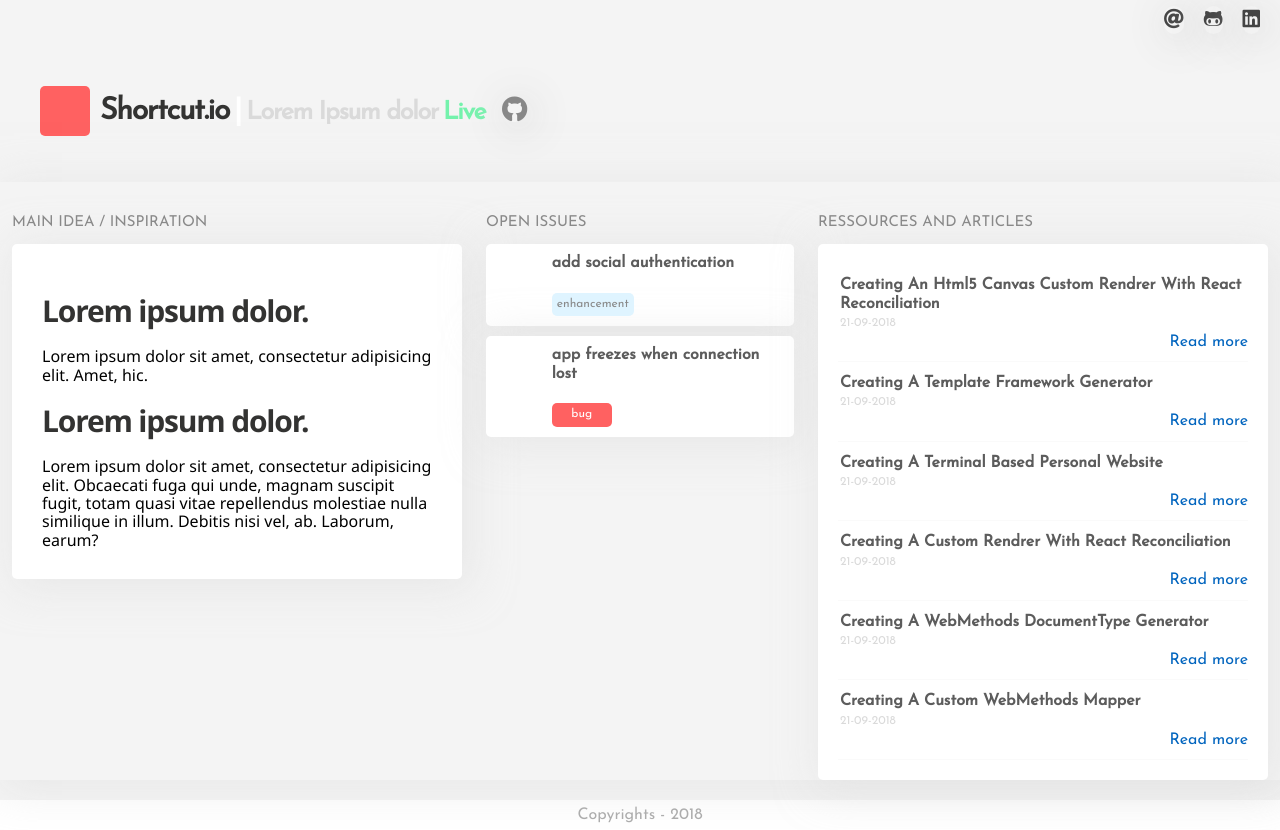
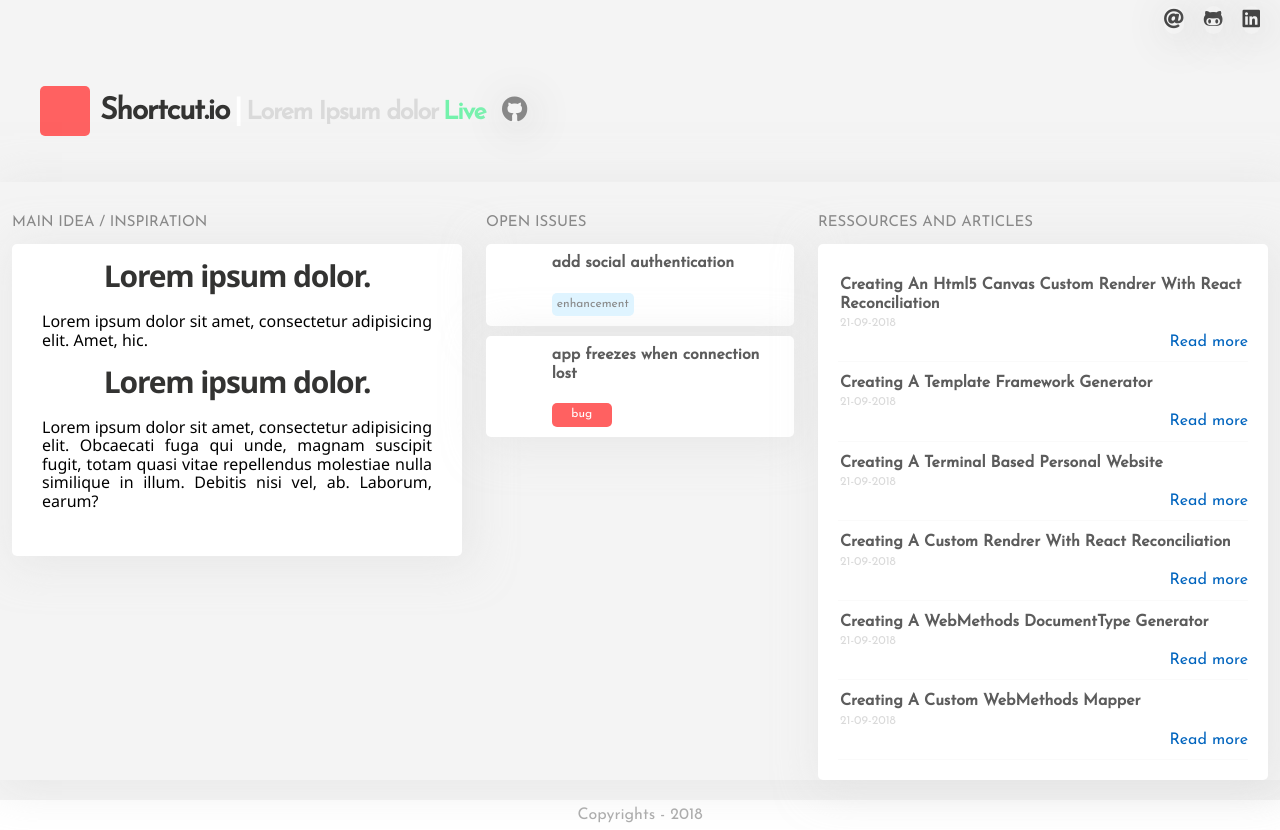
Before and after one commit to HamzaTanjiCherkaoui/personalWebsite, a React (Create React App) app: page /projectDetails/1 in a window 1280 px wide. Built offline with nearby package versions, Linux system fonts and the light colour scheme.

Commit message:
enhancing projectDetails UI

```diff
--- a/src/App.css
+++ b/src/App.css
@@ -203,5 +203,13 @@ a {
 }
 .main-idea {
 	padding: 20px;
+	padding-top: 0;
 	font-family: 'Segoe UI', Tahoma, Geneva, Verdana, sans-serif;
 }
+.main-idea h1{
+	margin-top: 5px;
+	text-align:center;
+}
+.main-idea p {
+	text-align: justify;
+}
--- a/src/components/postsList/PostsList.js
+++ b/src/components/postsList/PostsList.js
@@ -3,10 +3,13 @@ import './PostsList.css';
 import PostsListItem from '../../components/postsListItem/PostsListItem';
 
 const PostsList = ({posts}) => {
+    const onReadMore = (post)=> {
+        console.log("read more"+post.id);
+    }
     return (
         <ul className="blog">
               {posts.map(post => {
-                 return ( <PostsListItem key={post.id} {...post} />)
+                 return ( <PostsListItem onReadMore={()=>onReadMore(post)}key={post.id} {...post} />)
               })}
               </ul>
     )
--- a/src/containers/projectDetails/ProjectDetails.js
+++ b/src/containers/projectDetails/ProjectDetails.js
@@ -28,7 +28,6 @@ class ProjectDetails extends Component {
         <ul className="no-padding">
             <li className="card">
                     <div className="main-idea" dangerouslySetInnerHTML={{ __html: projectDetails.idea }}>
-
                         </div>
                     </li>
         </ul>
--- a/src/seeds/projectDetails.js
+++ b/src/seeds/projectDetails.js
@@ -2,9 +2,9 @@ const projectDetailsAPI = {
     projectsDetails:[{
     id:1,
     idea : `<h1>Lorem ipsum dolor.</h1>
-    Lorem ipsum dolor sit amet, consectetur adipisicing elit. Amet, hic.
+    <p>Lorem ipsum dolor sit amet, consectetur adipisicing elit. Amet, hic.</p>
     <h1>Lorem ipsum dolor.</h1>
-    Lorem ipsum dolor sit amet, consectetur adipisicing elit. Obcaecati fuga qui unde, magnam suscipit fugit, totam quasi vitae repellendus molestiae nulla similique in illum. Debitis nisi vel, ab. Laborum, earum?`,
+    <p>Lorem ipsum dolor sit amet, consectetur adipisicing elit. Obcaecati fuga qui unde, magnam suscipit fugit, totam quasi vitae repellendus molestiae nulla similique in illum. Debitis nisi vel, ab. Laborum, earum?</p>`,
     title : "Shortcut.io",
     subTitle : "Lorem Ipsum dolor",
     status : "Live",
```
